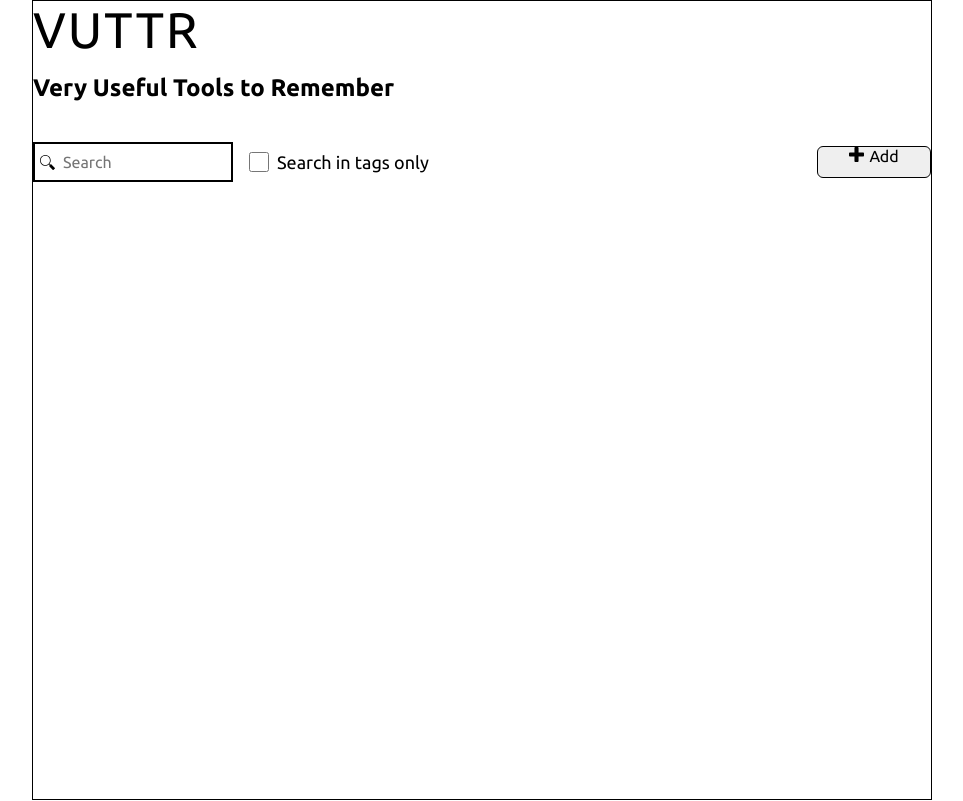
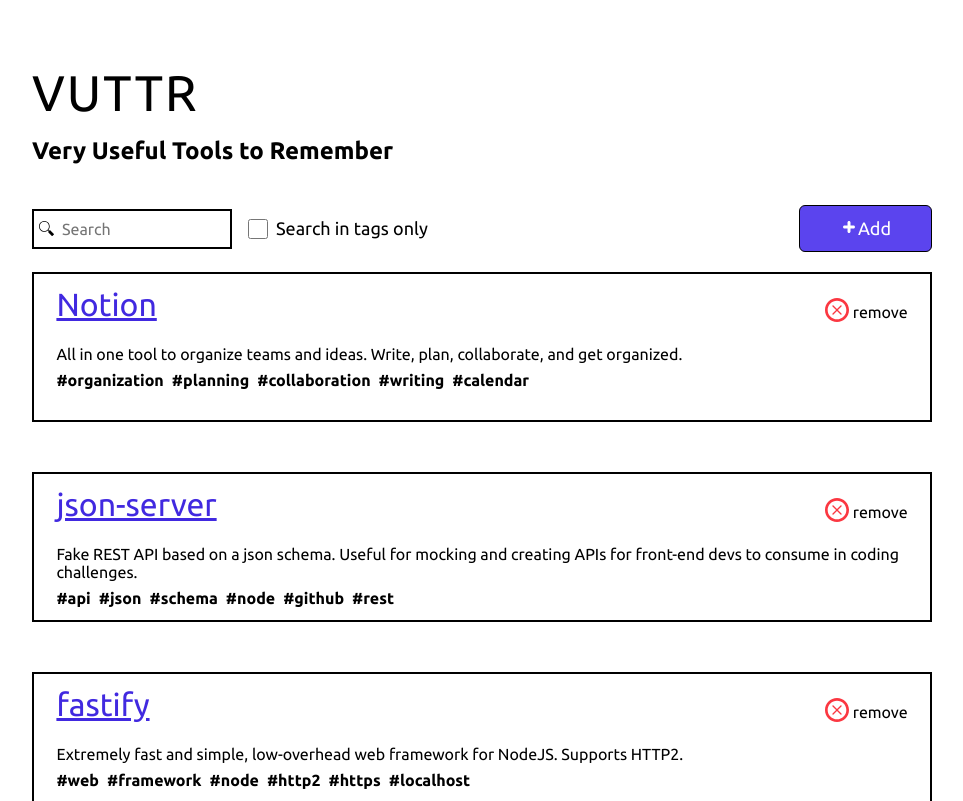
Before and after one commit to MarcusMartins38/BossaBox_Vuttr, a React (Create React App) app: page / in a window 1280 px wide. Shown: the top 801 px of the page, without its empty margins (158-1121 px from the left). Built offline with nearby package versions, Linux system fonts and the light colour scheme; data requests are answered from the project's data file.

Commit message:
Rendering the API

```diff
--- a/package.json
+++ b/package.json
@@ -16,6 +16,7 @@
     "json-server": "^0.14.0",
     "react": "^16.13.1",
     "react-dom": "^16.13.1",
+    "react-icons": "^3.10.0",
     "react-scripts": "3.4.1",
     "styled-components": "^5.1.1",
     "typescript": "~3.7.2"
--- a/src/pages/Home/index.tsx
+++ b/src/pages/Home/index.tsx
@@ -1,11 +1,20 @@
 import React, { useState, useEffect } from "react";
+import { TiDeleteOutline, TiPlus } from "react-icons/ti";
+import { FaHashtag } from "react-icons/fa";
 
 import api from "../../services/api";
 
-import { Container, HeaderOfList, InputSearchDiv } from "./styles";
+import {
+  Container,
+  Content,
+  HeaderOfList,
+  InputSearchDiv,
+  BoxOfApi,
+  Information,
+  HeaderOfContent,
+} from "./styles";
 
 import IconLupa from "../../assets/IconLupa.svg";
-import IconPlus from "../../assets/Plus.svg";
 
 interface PropsApi {
   id: number;
@@ -27,6 +36,7 @@
 
   return (
     <Container>
+      <Content>
         <h1>Vuttr</h1>
         <h2>Very Useful Tools to Remember</h2>
 
@@ -40,9 +50,34 @@
             <label>Search in tags only</label>
           </div>
           <button>
-          <img src={IconPlus} alt="IconPlus" /> Add
+            <TiPlus /> Add
           </button>
         </HeaderOfList>
+
+        {tools.map((tool) => (
+          <BoxOfApi key={tool.id}>
+            <Information>
+              <HeaderOfContent>
+                <a href={tool.link}>{tool.title}</a>
+                <div>
+                  <button>
+                    <TiDeleteOutline size={32} />
+                  </button>
+                  <p>remove</p>
+                </div>
+              </HeaderOfContent>
+
+              <p id="description">{tool.description}</p>
+
+              <div>
+                {tool.tags.map((tag) => (
+                  <strong key={tag}>#{tag}</strong>
+                ))}
+              </div>
+            </Information>
+          </BoxOfApi>
+        ))}
+      </Content>
     </Container>
   );
 };
--- a/src/pages/Home/styles.ts
+++ b/src/pages/Home/styles.ts
@@ -1,15 +1,18 @@
 import styled from "styled-components";
 
 export const Container = styled.div`
-  height: 100vh;
   width: 100%;
   max-width: 900px;
 
+  margin: 0 auto;
+`;
+
+export const Content = styled.div`
+  width: 100%;
+  margin-top: 64px;
+
   display: flex;
   flex-direction: column;
-  margin: 0 auto;
-
-  border: 1px solid black;
 
   h1 {
     text-transform: uppercase;
@@ -43,22 +46,26 @@
   }
 
   button {
-    width: 114px;
-    height: 32px;
+    padding: 12px 40px;
+    background-color: #5b44ee;
+    color: white;
 
     border: 1px solid black;
     border-radius: 6px;
 
-    font-size: 16px;
+    font-size: 18px;
 
     display: flex;
     justify-items: center;
     justify-content: center;
 
-    img {
-      margin-right: 5px;
-      max-width: 15px;
-      max-height: 15px;
+    cursor: pointer;
+    transition: background-color 0.5s;
+
+    &:hover {
+      background-color: #20127d;
+    }
+    &:active {
     }
   }
 `;
@@ -88,3 +95,67 @@
     font-size: 16px;
   }
 `;
+
+export const BoxOfApi = styled.div`
+  width: 100%;
+  min-height: 150px;
+
+  margin-top: 20px;
+  margin-bottom: 30px;
+
+  border: 2px solid black;
+`;
+
+export const HeaderOfContent = styled.div`
+  display: flex;
+
+  justify-content: space-between;
+
+  a {
+    font-size: 32px;
+    color: #4129e0;
+    transition: font-size 0.5s;
+
+    &:hover {
+      font-size: 36px;
+    }
+  }
+
+  div {
+    display: flex;
+    align-items: center;
+
+    button {
+      background-color: transparent;
+      border: 0;
+      cursor: pointer;
+
+      svg {
+        color: #fb3741;
+        transition: color 0.5s;
+
+        &:hover {
+          color: #a0030b;
+        }
+      }
+    }
+  }
+`;
+
+export const Information = styled.div`
+  width: 95%;
+
+  margin: 12px auto 0 auto;
+
+  #description {
+    margin-top: 16px;
+  }
+
+  div {
+    margin-top: 8px;
+
+    strong {
+      margin-right: 8px;
+    }
+  }
+`;
--- a/src/styles/GlobalStyles.ts
+++ b/src/styles/GlobalStyles.ts
@@ -7,7 +7,6 @@
     box-sizing: border-box;
   }
   html, body, #root {
-    height: 100%;
   }
   *, button, input {
     border: 0;
```
Also changed, not shown: 1 other file (tests, documents, lock files or other folders). Lines whose indentation alone changed are shown as unchanged.
